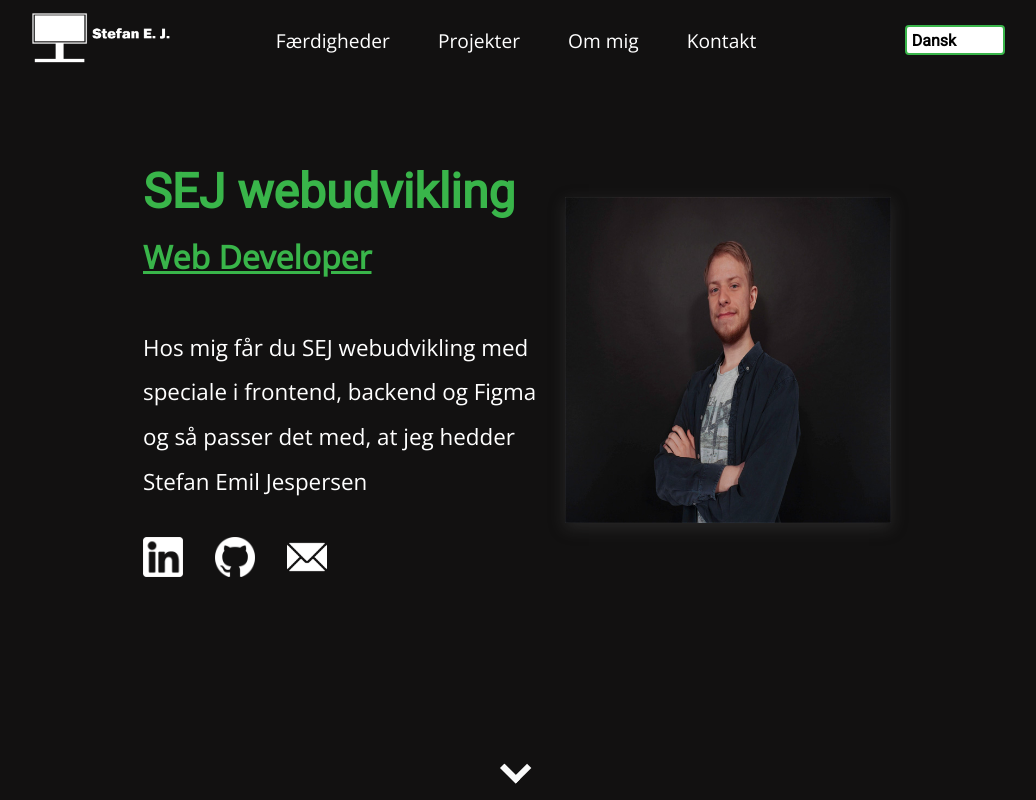
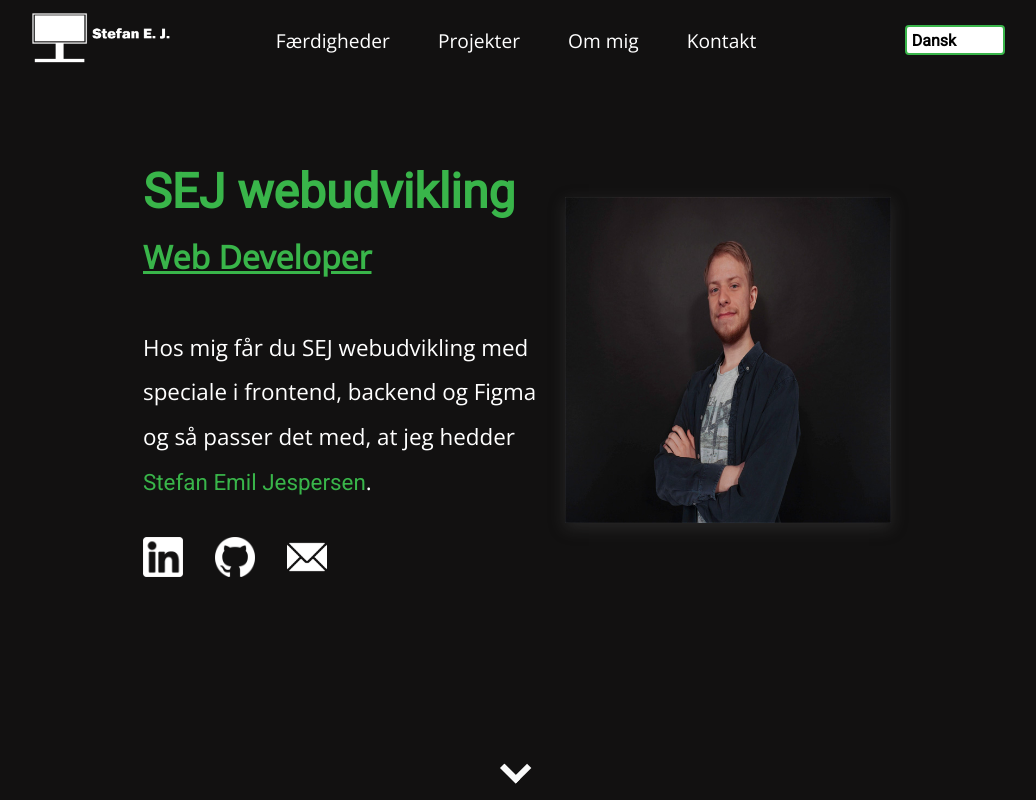
Before and after one commit to sej3686/vue-portfolio, a Vue app: page / in a window 1280 px wide. Shown: the top 800 px of the page, without its empty margins (123-1159 px from the left). Built offline with nearby package versions, Linux system fonts and the light colour scheme.

Commit message:
Highlighted my name in the intro section

```diff
--- a/src/components/Header/Header.vue
+++ b/src/components/Header/Header.vue
@@ -92,7 +92,7 @@
         </div>
       </div>
 
-      <p>{{ $t("header.desc") }}</p>
+      <p>{{ $t("header.desc") }} <span>{{ $t("header.name") }}</span>{{ $t("header.extionsion") }}</p>
 
       <div class="some-menu">
         <a
@@ -424,6 +424,14 @@ header {
       color: #ffffff;
       font-size: 1.4rem;
       margin-top: 2em;
+
+      span {
+        color: $lightGreenColor;
+      }
+
+      span:hover {
+        text-decoration: underline;
+      }
     }
 
     .some-menu {
--- a/src/i18n/locales/da.json
+++ b/src/i18n/locales/da.json
@@ -14,10 +14,9 @@
 
   "header": {
     "sej": "webudvikling",
-    "desc": "Hos mig får du SEJ webudvikling med speciale i frontend, backend og Figma og så passer det med, at jeg hedder Stefan Emil Jespersen",
-    "intro": "Hej",
-    "iam": "Jeg er",
-    "name": "Stefan",
+    "desc": "Hos mig får du SEJ webudvikling med speciale i frontend, backend og Figma og så passer det med, at jeg hedder",
+    "name": "Stefan Emil Jespersen",
+    "extionsion": ".",
     "experience": "Jeg har erfaring med:"
   },
 
--- a/src/i18n/locales/en.json
+++ b/src/i18n/locales/en.json
@@ -14,10 +14,9 @@
 
     "header": {
         "sej": "Syntax Error Jedi",
-        "desc":"I can offer SEJ Syntax Error Jedi specializing in frontend, backend and Figma and it's fitting that my name is Stefan Emil Jespersen",
-        "intro": "Hi",
-        "iam": "I'm",
-        "name": "Stefan",
+        "desc":"I can offer SEJ Syntax Error Jedi specializing in frontend, backend and Figma and it's fitting that my name is",
+        "name": "Stefan Emil Jespersen",
+        "extionsion": ".",
         "experience": "I have experience in:"
     },
 
--- a/src/i18n/locales/ja.json
+++ b/src/i18n/locales/ja.json
@@ -12,10 +12,9 @@
     },
     "header": {
         "sej": "ソフトウェア・エンジニア・ジェダイ",
-        "desc":"私が提供できるのはソフトウェアエンジニア・ジェダイ、フロントエンドやバックエンドやFigmaが専門、私の名前がステファン・エミール・イェスペルセンであることにふさわしい。",
-        "intro": "こんにちは",
-        "iam": "私は",
-        "name": "ステファンです",
+        "desc":"私が提供できるのは、ソフトウェアエンジニアとしてのスキルです。フロントエンドやバックエンド、そしてFigmaを専門としています。私の名前が",
+        "name": "ステファン・エミール・イェスペルセン",
+        "extionsion": "であることはふさわしいと思います。",
         "experience": "私には経験がある："
     },
     "skills": {
```
